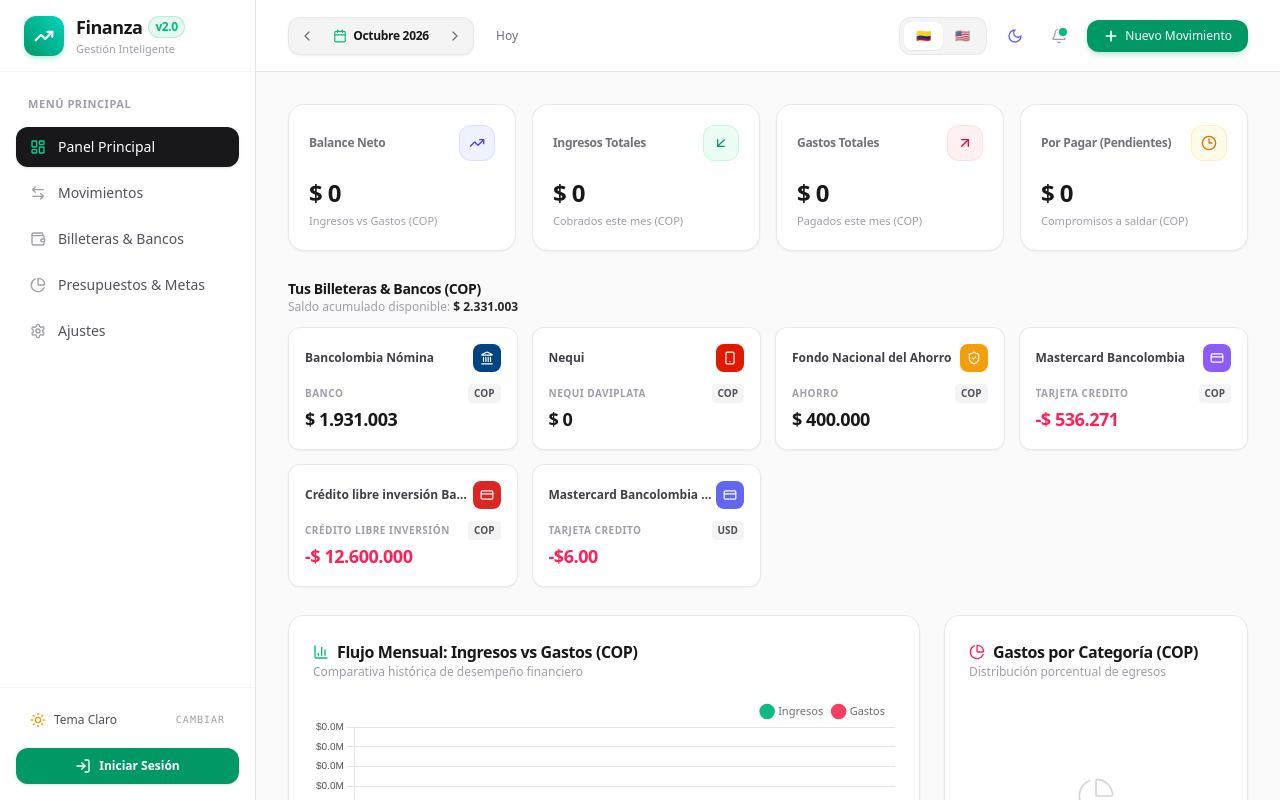
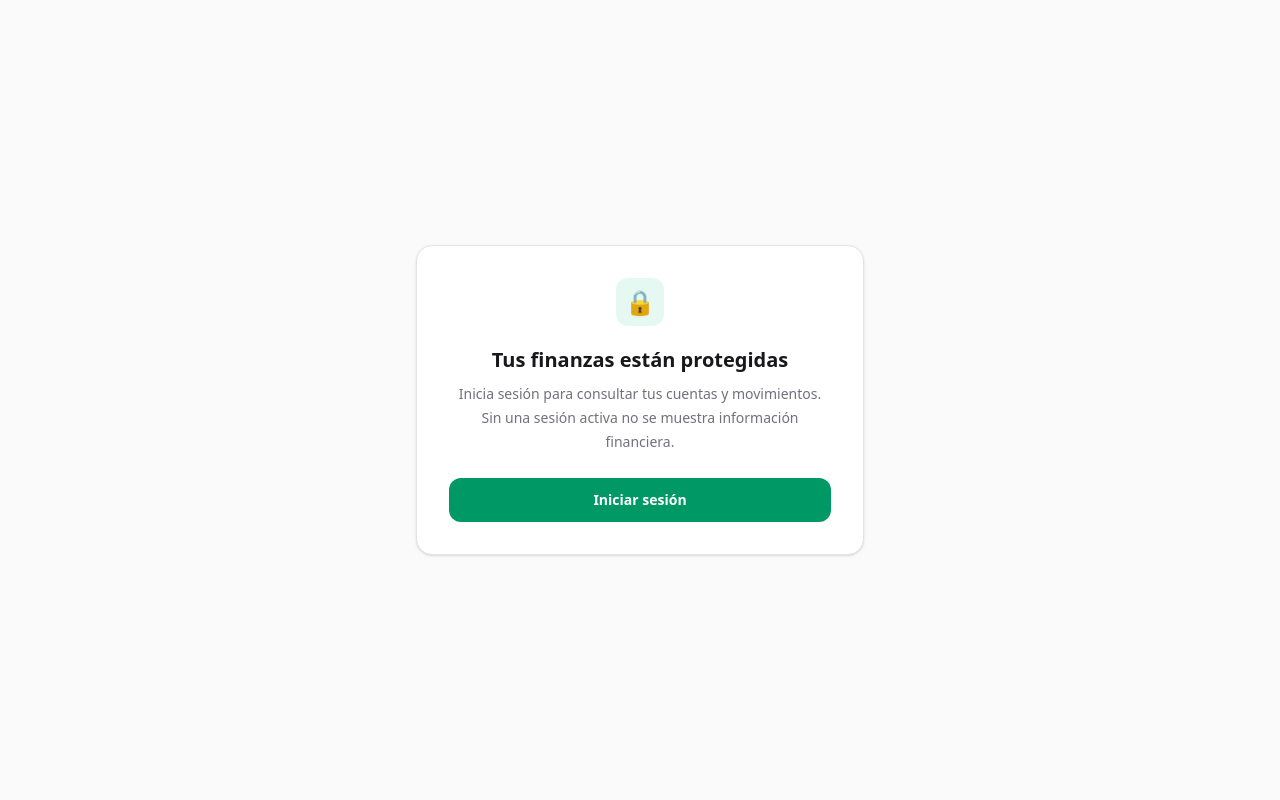
Before and after one commit to IvanB905/control-gastos, a React (Vite) app: page / in a window 1280 px wide. Built offline with nearby package versions, Linux system fonts and the light colour scheme.

Commit message:
feat: require sign-in to view finance data

```diff
--- a/src/App.tsx
+++ b/src/App.tsx
@@ -21,7 +21,7 @@
 export function App() {
   const { cargarDatos } = useFinanceStore();
   const { activeTab, theme } = useAppStore();
-  const { initAuth, user } = useAuthStore();
+  const { initAuth, user, isLoading: isAuthLoading, setAuthModalOpen } = useAuthStore();
 
   useEffect(() => {
     if (theme === 'dark') {
@@ -36,8 +36,39 @@
   }, [initAuth]);
 
   useEffect(() => {
+    if (isAuthLoading) return;
     cargarDatos();
-  }, [cargarDatos, user]);
+  }, [cargarDatos, user, isAuthLoading]);
+
+  if (isAuthLoading) {
+    return (
+      <div className="flex min-h-screen items-center justify-center bg-zinc-50 text-sm text-zinc-500 dark:bg-zinc-950 dark:text-zinc-400" role="status" aria-live="polite">
+        Verificando sesión…
+      </div>
+    );
+  }
+
+  if (!user) {
+    return (
+      <div className="flex min-h-screen items-center justify-center bg-zinc-50 px-5 text-zinc-900 dark:bg-zinc-950 dark:text-zinc-100">
+        <section className="w-full max-w-md rounded-2xl border border-zinc-200 bg-white p-8 text-center shadow-sm dark:border-zinc-800 dark:bg-zinc-900">
+          <div className="mx-auto mb-5 flex h-12 w-12 items-center justify-center rounded-xl bg-emerald-500/10 text-2xl" aria-hidden="true">🔒</div>
+          <h1 className="text-xl font-semibold">Tus finanzas están protegidas</h1>
+          <p className="mt-2 text-sm leading-6 text-zinc-500 dark:text-zinc-400">
+            Inicia sesión para consultar tus cuentas y movimientos. Sin una sesión activa no se muestra información financiera.
+          </p>
+          <button
+            type="button"
+            onClick={() => setAuthModalOpen(true)}
+            className="mt-6 w-full rounded-xl bg-emerald-600 px-4 py-3 text-sm font-semibold text-white transition-colors hover:bg-emerald-500 focus:outline-none focus:ring-2 focus:ring-emerald-500 focus:ring-offset-2 dark:focus:ring-offset-zinc-900"
+          >
+            Iniciar sesión
+          </button>
+        </section>
+        <AuthModal />
+      </div>
+    );
+  }
 
   return (
     <div className="flex h-screen w-screen overflow-hidden bg-zinc-50 dark:bg-zinc-950 text-zinc-900 dark:text-zinc-100 font-sans antialiased transition-colors">
--- a/src/store/useFinanceStore.ts
+++ b/src/store/useFinanceStore.ts
@@ -468,6 +468,7 @@
     try {
       const { data: { session } } = await supabase.auth.getSession();
       if (!session) {
+        set({ cuentas: [], categorias: [], movimientos: [], presupuestos: [], metasAhorro: [] });
         get().calcularResumenes();
         set({ isLoading: false });
         return;
```
Also changed, not shown: 1 other file (tests, documents, lock files or other folders).
